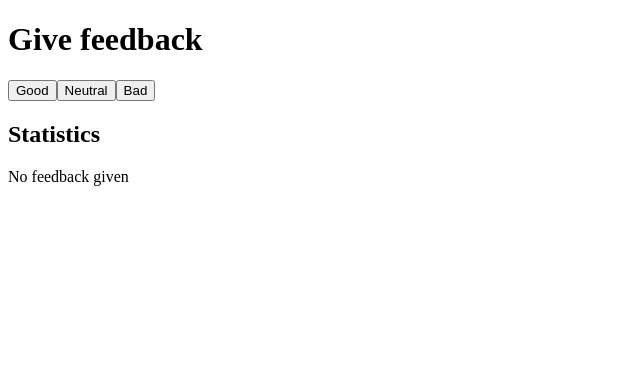
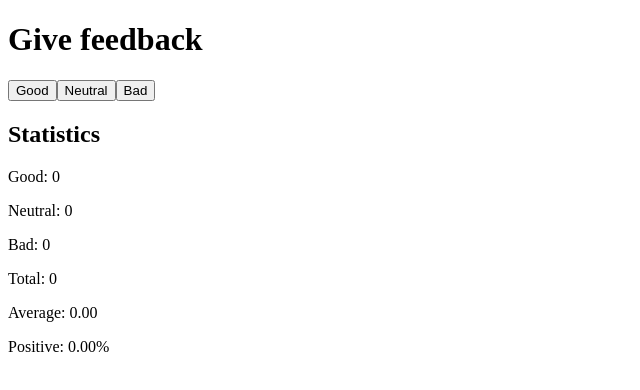
Before and after one commit to hiba-sam/bootcamp_fullstack, a React (Vite) app: page / in a window 1280 px wide. Shown: the top 390 px of the page, without its empty margins (0-640 px from the left). Built offline with nearby package versions, Linux system fonts and the light colour scheme.

Commit message:
Update App.jsx
Removed the conditional rendering for no feedback message.

```diff
--- a/src/App.jsx
+++ b/src/App.jsx
@@ -6,10 +6,6 @@ const Statistics = (props) => {
   const total = good + neutral + bad
   const average = total === 0 ? 0 : (good - bad) / total
   const positive = total === 0 ? 0 : (good / total) * 100
-
-  if (total === 0) {
-    return <p>No feedback given</p>
-  }
 
   return (
     <div>
@@ -28,6 +24,8 @@ const App = () => {
   const [neutral, setNeutral] = useState(0)
   const [bad, setBad] = useState(0)
 
+
+
   return (
     <div>
       <h1>Give feedback</h1>
```
